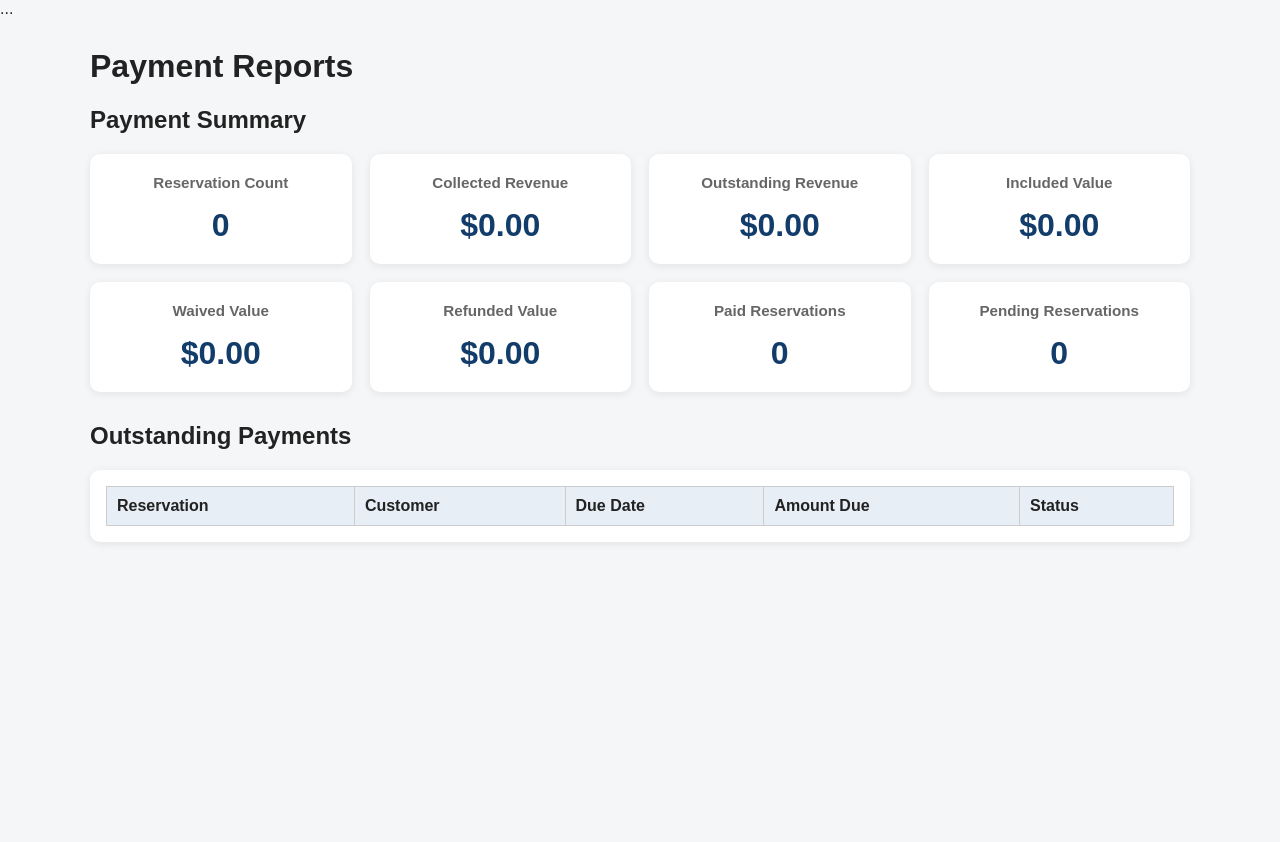
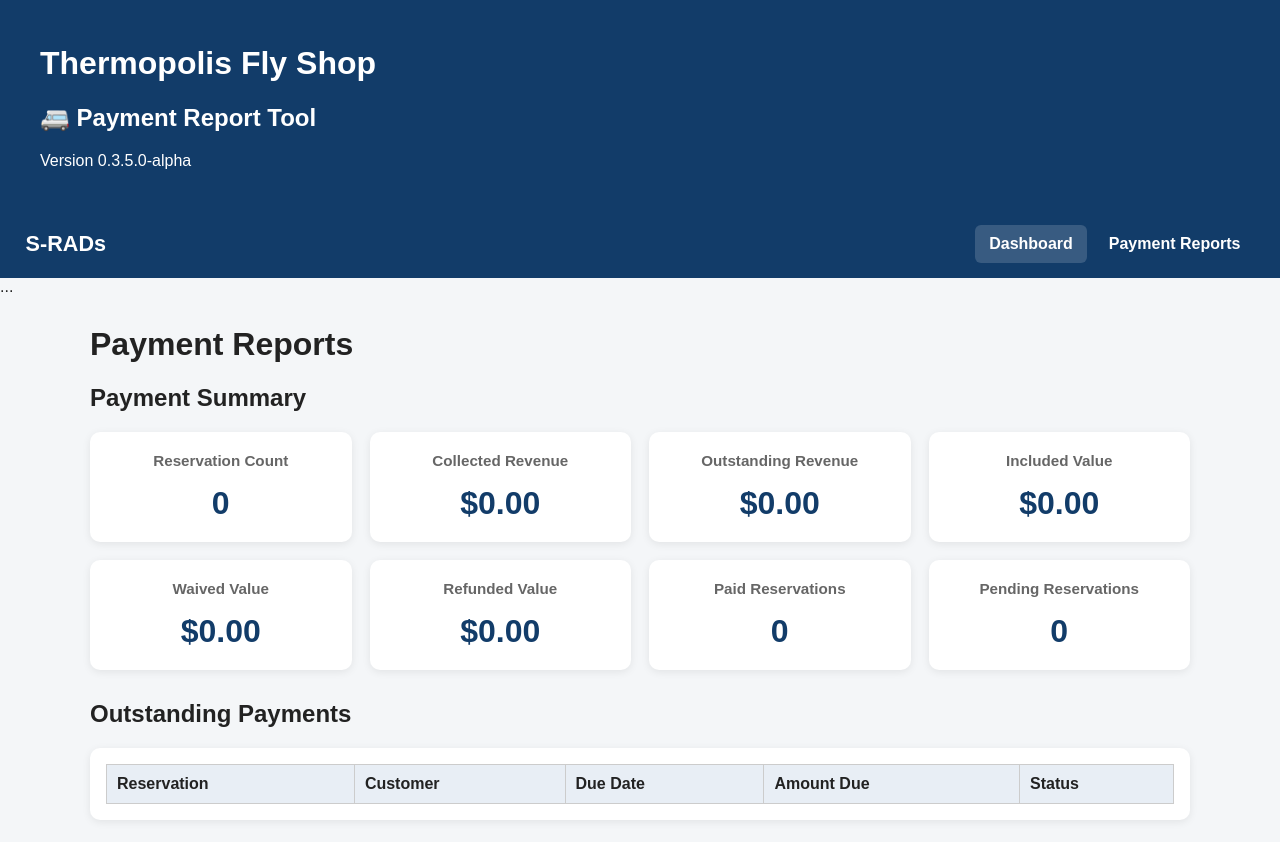
Before and after one commit to mhamr-tfs/S-RADs, a website with bundled scripts: page public/payment-report.html in a window 1280 px wide. Before the commit the page ends 800 px from the top, so only its background shows below. Built offline with nearby package versions, Linux system fonts and the light colour scheme; no server answers.

Commit message:
0.3.5 Feature complete also added navigation buttons in the dashboard

```diff
--- a/public/index.css
+++ b/public/index.css
@@ -563,3 +563,65 @@
     background: #cce5ff;
     color: #004085;
 }
+/* =====================================================
+   Shared Application Header
+   ===================================================== */
+
+.app-header {
+	background: #123c69;
+	color: white;
+	padding: 0 24px;
+}
+
+.app-header-inner {
+	width: min(96vw, 1600px);
+	margin: 0 auto;
+	min-height: 68px;
+	display: flex;
+	align-items: center;
+	justify-content: space-between;
+	gap: 24px;
+}
+
+.app-brand {
+	color: white;
+	font-size: 1.35rem;
+	font-weight: bold;
+	text-decoration: none;
+}
+
+.app-nav {
+	display: flex;
+	align-items: center;
+	gap: 8px;
+}
+
+.app-nav a {
+	color: white;
+	padding: 10px 14px;
+	border-radius: 6px;
+	text-decoration: none;
+	font-weight: bold;
+}
+
+.app-nav a:hover,
+.app-nav a.active {
+	background: rgba(255, 255, 255, 0.16);
+}
+
+@media (max-width: 600px) {
+	.app-header-inner {
+		align-items: flex-start;
+		flex-direction: column;
+		padding: 14px 0;
+	}
+
+	.app-nav {
+		width: 100%;
+	}
+
+	.app-nav a {
+		flex: 1;
+		text-align: center;
+	}
+}
--- a/public/payment-report.html
+++ b/public/payment-report.html
@@ -2,15 +2,28 @@
 <html lang="en">
 	<head>
 		<meta charset="UTF-8" />
-		<meta
-			name="viewport"
-			content="width=device-width, initial-scale=1.0"
-		/>
-
-		<title>S-RADS Payment Reports Tool</title>
-
+		<meta name="viewport" content="width=device-width, initial-scale=1.0" />
+		<title>Thermopolis Fly Shop Shuttle Dashboard</title>
 		<link rel="stylesheet" href="/index.css" />
 	</head>
+	<body>
+		<header>
+			<h1>Thermopolis Fly Shop</h1>
+			<h2>🚐 Payment Report Tool</h2>
+			<p>Version 0.3.5.0-alpha</p>
+		</header>
+		<header class="app-header">
+	<div class="app-header-inner">
+		<a class="app-brand" href="/dashboard.html">
+			S-RADs
+		</a>
+
+		<nav class="app-nav" aria-label="Main navigation">
+			<a class="active" href="/dashboard.html">Dashboard</a>
+			<a href="/dashboard.html">Payment Reports</a>
+		</nav>
+	</div>
+</header>
     ...
 <body>
 	<main class="payment-reports-main">
```
Also changed, not shown: public/dashboard.html (+13 -1 lines).
